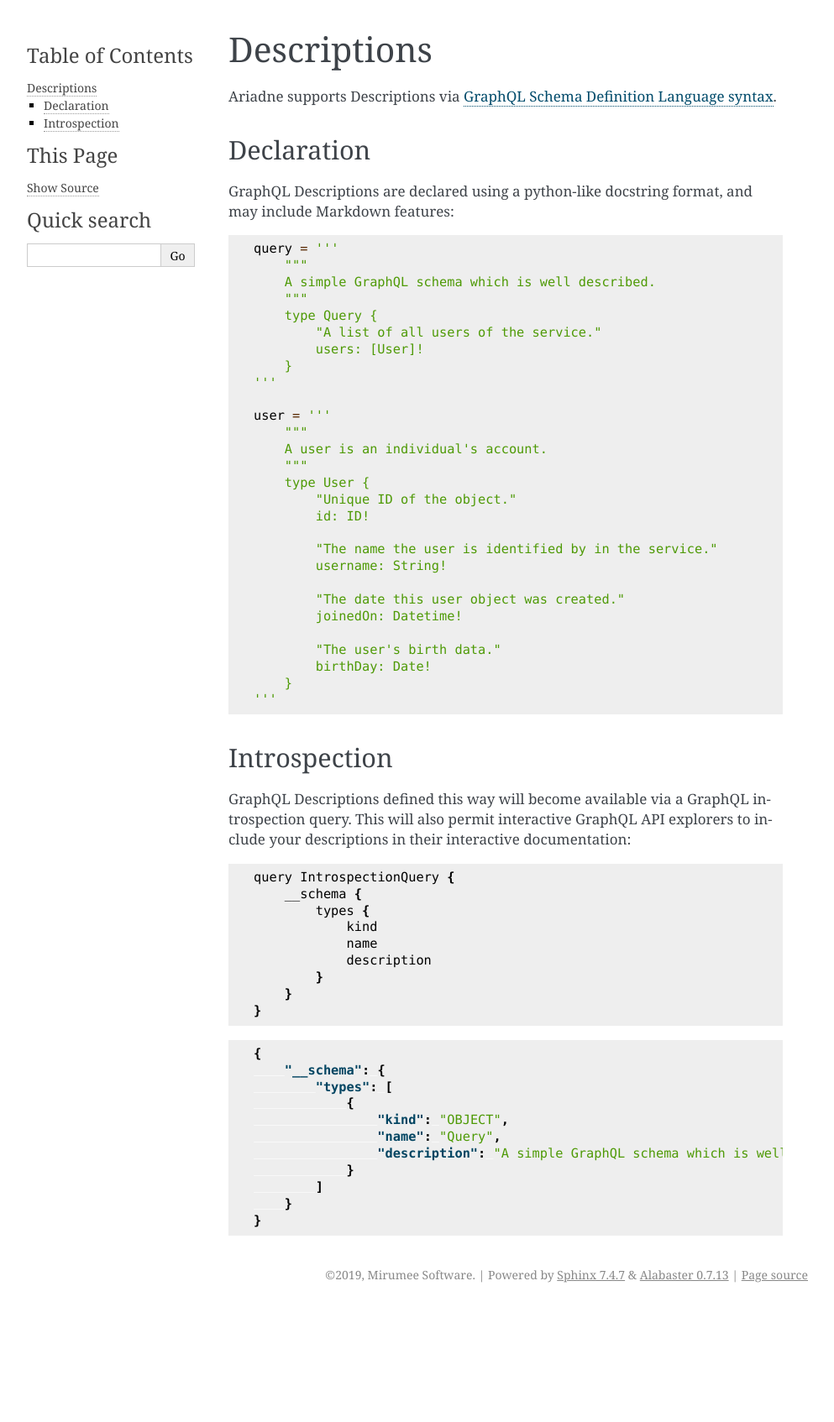
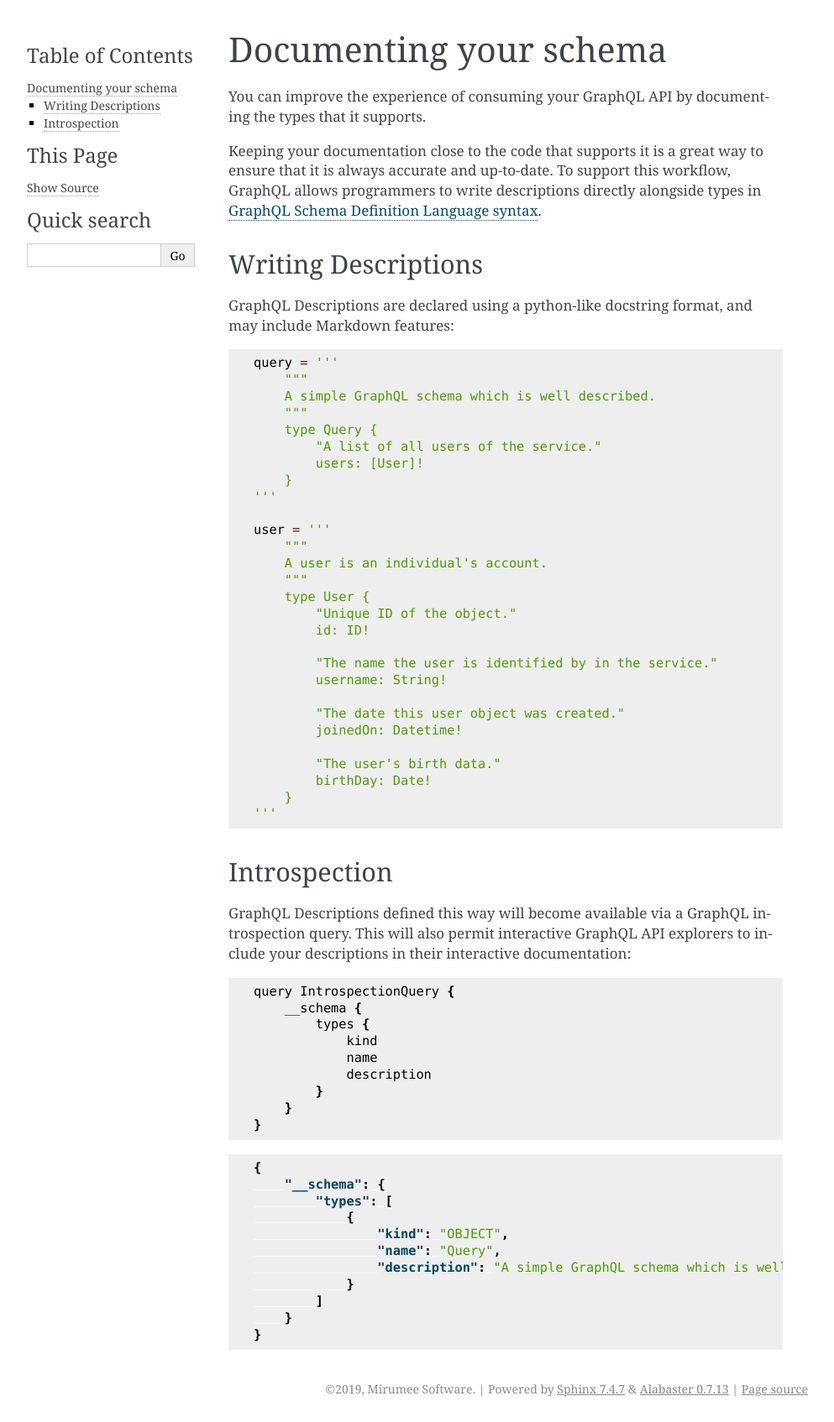
Before and after one commit to mirumee/ariadne, a Sphinx documentation site: the page built from docs/documenting-schema.rst, in a window 1280 px wide. Shown: the whole page at 84% size, without its empty margins (148-1141 px from the left). Built offline with Sphinx 7.4.7, drawn with Linux system fonts in a browser that asks for light colours; before the commit the page ends 1558 px from its top, so only the background shows below that.

Commit message:
Rename to documenting-schema.rst and add context

```diff
--- a/docs/descriptions.rst
+++ b/docs/documenting-schema.rst
@@ -1,13 +1,15 @@
-.. _descriptions:
+.. _documenting-schema:
 
-Descriptions
-============
+Documenting your schema
+=======================
 
-Ariadne supports Descriptions via `GraphQL Schema Definition Language syntax <https://facebook.github.io/graphql/June2018/#sec-Descriptions>`_.
+You can improve the experience of consuming your GraphQL API by documenting the types that it supports.
+
+Keeping your documentation close to the code that supports it is a great way to ensure that it is always accurate and up-to-date. To support this workflow, GraphQL allows programmers to write descriptions directly alongside types in `GraphQL Schema Definition Language syntax <https://facebook.github.io/graphql/June2018/#sec-Descriptions>`_.
 
 
-Declaration
------------
+Writing Descriptions
+--------------------
 
 GraphQL Descriptions are declared using a python-like docstring format, and may include Markdown features::
 
@@ -44,7 +46,7 @@ GraphQL Descriptions are declared using a python-like docstring format, and may
 Introspection
 -------------
 
-GraphQL Descriptions defined this way will become available via a GraphQL introspection query.  This will also permit interactive GraphQL API explorers to include your descriptions in their interactive documentation::
+GraphQL Descriptions defined this way will become available via a GraphQL introspection query. This will also permit interactive GraphQL API explorers to include your descriptions in their interactive documentation::
 
     query IntrospectionQuery {
         __schema {
--- a/docs/index.rst
+++ b/docs/index.rst
@@ -48,7 +48,7 @@ Table of contents
    unions
    interfaces
    subscriptions
-   descriptions
+   documenting-schema
    modularization
    local-development
    wsgi
```
